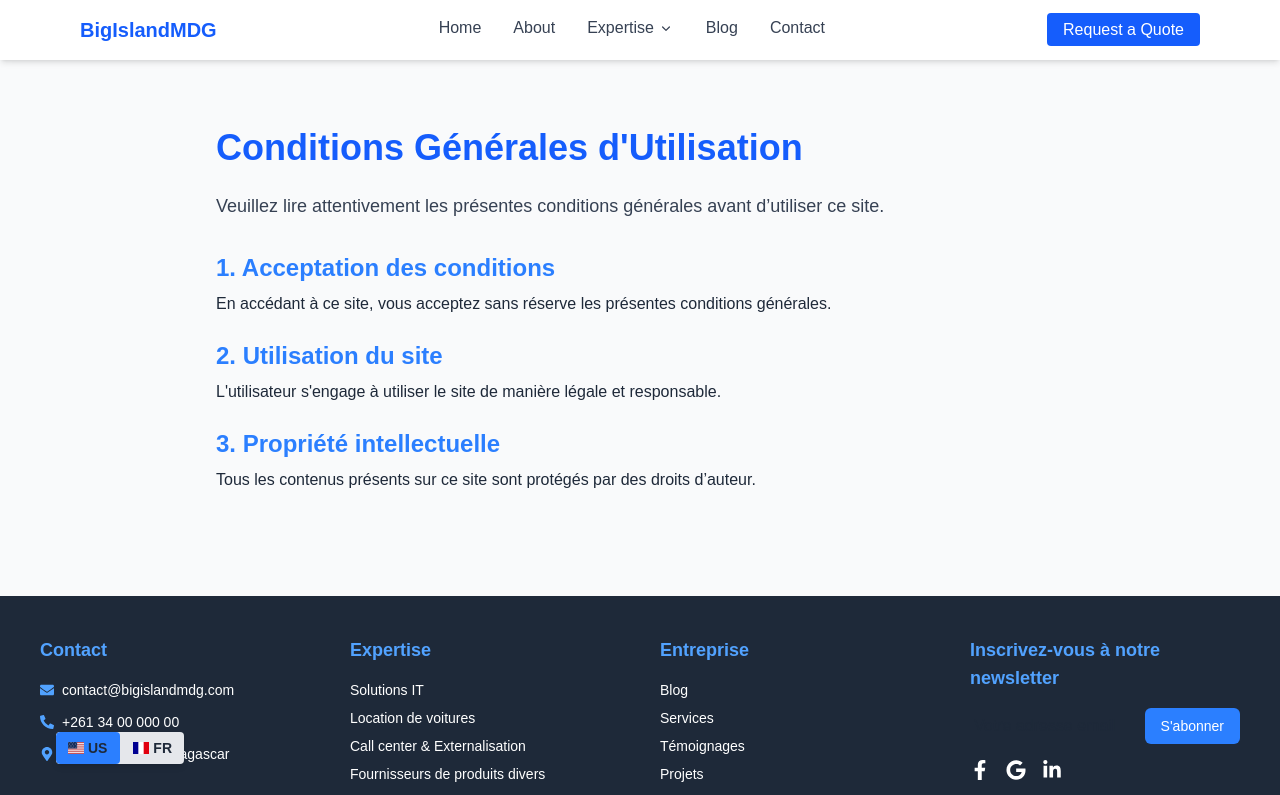
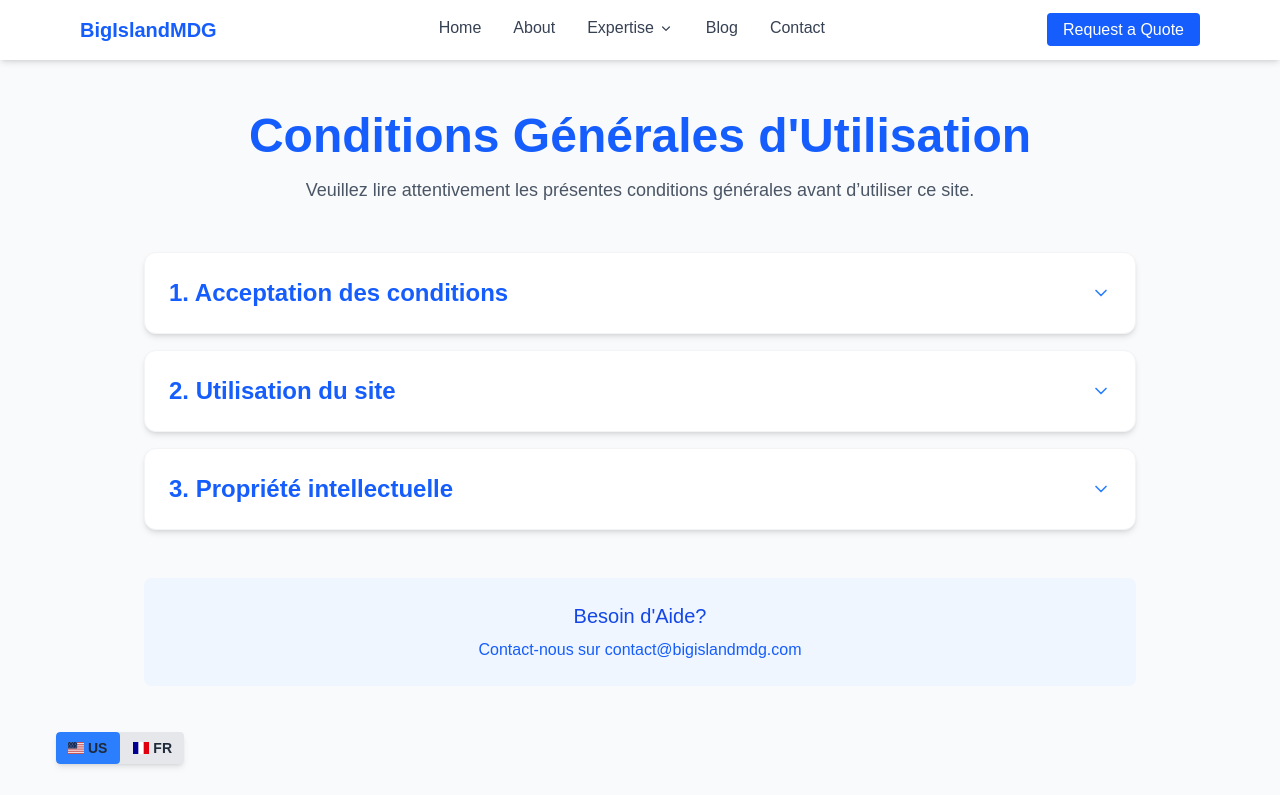
Before and after one commit to bigislandmdg/BigislandWebsite, a Next.js app in the folder bigisland-mdg/: page /cgu in a window 1280 px wide. Shown: the top 795 px of the page. Built offline with nearby package versions, Linux system fonts and the light colour scheme.

Commit message:
bigisland-mdg update 10/06/2025 15:16

```diff
--- a/bigisland-mdg/app/page.tsx
+++ b/bigisland-mdg/app/page.tsx
@@ -34,7 +34,7 @@ export default function Home({ params }: PageProps) {
   return (
     <>
       <Navbar />
-      <main className="mt-21 ">
+      <main className="mt-21">
         <Hero />
          <AboutSection />
          <ServicesSection />
--- a/bigisland-mdg/components/navigation/Footer.tsx
+++ b/bigisland-mdg/components/navigation/Footer.tsx
@@ -15,8 +15,8 @@ export default function Footer() {
   const { t } = useTranslation('common');
 
   return (
-    <footer className="bg-gray-800 text-white py-10 mt-10">
-      <div className="container mx-auto px-4 md:px-10">
+    <footer className="bg-gray-800 text-white py-12 mt-12">
+      <div className="container mx-auto px-4 md:px-12">
         <div className="grid grid-cols-1 md:grid-cols-4 gap-10">
           {/* CONTACT */}
           <div>
--- a/bigisland-mdg/components/screen/CguScreen.tsx
+++ b/bigisland-mdg/components/screen/CguScreen.tsx
@@ -2,10 +2,33 @@
 
 import { useTranslation } from 'react-i18next';
 import Head from 'next/head';
-import { motion } from 'framer-motion';
+import { motion, AnimatePresence } from 'framer-motion';
+import { useState } from 'react';
+import { FiChevronDown, FiChevronUp } from 'react-icons/fi';
 
 export default function CguScreen() {
   const { t } = useTranslation('common');
+  const [expandedSection, setExpandedSection] = useState<number | null>(null);
+
+  const sections = [
+    {
+      title: t('cguPage.sections.section1.title'),
+      content: t('cguPage.sections.section1.content')
+    },
+    {
+      title: t('cguPage.sections.section2.title'),
+      content: t('cguPage.sections.section2.content')
+    },
+    {
+      title: t('cguPage.sections.section3.title'),
+      content: t('cguPage.sections.section3.content')
+    },
+    // Ajoutez d'autres sections si nécessaire
+  ];
+
+  const toggleSection = (index: number) => {
+    setExpandedSection(expandedSection === index ? null : index);
+  };
 
   return (
     <>
@@ -17,53 +40,77 @@ export default function CguScreen() {
         />
       </Head>
 
-      <section id="cgu" className="pt-32 pb-16 px-6 max-w-4xl mx-auto">
-        <motion.h1
-          className="text-4xl font-bold text-blue-600 mb-6"
+      <section id="cgu" className="pt-28 pb-16 px-4 max-w-5xl mx-auto">
+        <motion.div
+          className="text-center mb-12"
           initial={{ opacity: 0, y: -20 }}
           animate={{ opacity: 1, y: 0 }}
           transition={{ duration: 0.6 }}
         >
+          <h1 className="text-4xl md:text-5xl font-bold text-blue-600 mb-4">
             {t('cguPage.title')}
-        </motion.h1>
+          </h1>
+          <p className="text-gray-600 text-lg max-w-2xl mx-auto">
+            {t('cguPage.intro')}
+          </p>
+        </motion.div>
 
-        <motion.p
-          className="text-gray-700 text-lg mb-8"
-          initial={{ opacity: 0, y: -10 }}
-          animate={{ opacity: 1, y: 0 }}
-          transition={{ delay: 0.3, duration: 0.5 }}
-        >
-          {t('cguPage.intro')}
-        </motion.p>
-
-        <div className="space-y-6 text-gray-800">
+        <div className="space-y-4">
+          {sections.map((section, index) => (
             <motion.div
+              key={index}
+              className="bg-white rounded-xl shadow-md overflow-hidden border border-gray-100"
               initial={{ opacity: 0, y: 20 }}
               animate={{ opacity: 1, y: 0 }}
-            transition={{ delay: 0.4 }}
+              transition={{ delay: 0.2 + index * 0.1 }}
+              whileHover={{ scale: 1.01 }}
             >
-            <h2 className="text-2xl font-semibold text-blue-500 mb-2">{t('cguPage.sections.section1.title')}</h2>
-            <p>{t('cguPage.sections.section1.content')}</p>
+              <button
+                className="w-full p-6 text-left flex justify-between items-center focus:outline-none"
+                onClick={() => toggleSection(index)}
+              >
+                <h2 className="text-xl md:text-2xl font-semibold text-blue-600">
+                  {section.title}
+                </h2>
+                {expandedSection === index ? (
+                  <FiChevronUp className="text-blue-500 text-xl" />
+                ) : (
+                  <FiChevronDown className="text-blue-500 text-xl" />
+                )}
+              </button>
+
+              <AnimatePresence>
+                {expandedSection === index && (
+                  <motion.div
+                    initial={{ opacity: 0, height: 0 }}
+                    animate={{ opacity: 1, height: 'auto' }}
+                    exit={{ opacity: 0, height: 0 }}
+                    transition={{ duration: 0.3 }}
+                    className="px-6 pb-6 text-gray-700"
+                  >
+                    <div className="border-t border-gray-200 pt-4">
+                      <p className="leading-relaxed">{section.content}</p>
+                    </div>
                   </motion.div>
+                )}
+              </AnimatePresence>
+            </motion.div>
+          ))}
+        </div>
 
         <motion.div
-            initial={{ opacity: 0, y: 20 }}
-            animate={{ opacity: 1, y: 0 }}
-            transition={{ delay: 0.6 }}
+          className="mt-12 bg-blue-50 rounded-lg p-6 text-center"
+          initial={{ opacity: 0 }}
+          animate={{ opacity: 1 }}
+          transition={{ delay: 1 }}
         >
-            <h2 className="text-2xl font-semibold text-blue-500 mb-2">{t('cguPage.sections.section2.title')}</h2>
-            <p>{t('cguPage.sections.section2.content')}</p>
+          <h3 className="text-xl font-medium text-blue-700 mb-2">
+            {t('cguPage.needHelp') || 'Besoin d\'aide ?'}
+          </h3>
+          <p className="text-blue-600">
+            {t('cguPage.contactUs') || 'Contactez-nous à contact@exemple.com'}
+          </p>
         </motion.div>
-
-          <motion.div
-            initial={{ opacity: 0, y: 20 }}
-            animate={{ opacity: 1, y: 0 }}
-            transition={{ delay: 0.8 }}
-          >
-            <h2 className="text-2xl font-semibold text-blue-500 mb-2">{t('cguPage.sections.section3.title')}</h2>
-            <p>{t('cguPage.sections.section3.content')}</p>
-          </motion.div>
-        </div>
       </section>
     </>
   );
--- a/bigisland-mdg/public/locales/en/common.json
+++ b/bigisland-mdg/public/locales/en/common.json
@@ -411,7 +411,9 @@
       "title": "3. Intellectual Property",
       "content": "All content on this site is protected by copyright laws."
     }
-  }
+  },
+   "needHelp": "Need help?",
+    "contactUs": "Contact us at contact@bigislandmdg.com"
 },
  "form": {
     "fullName": "Full Name",
--- a/bigisland-mdg/public/locales/fr/common.json
+++ b/bigisland-mdg/public/locales/fr/common.json
@@ -409,19 +409,42 @@
       "title": "3. Propriété intellectuelle",
       "content": "Tous les contenus présents sur ce site sont protégés par des droits d’auteur."
     }
-  }
+  },
+   "needHelp": "Besoin d'Aide?",
+    "contactUs": "Contact-nous sur contact@bigislandmdg.com"
 },
  "form": {
     "fullName": "Nom complet",
     "email": "Adresse email",
     "company": "Entreprise",
     "message": "Message",
-    "send": "Envoyer",
+    "subject": "Sujet",
     "fullNameRequired": "Le nom complet est requis",
     "emailRequired": "L'adresse email est requise",
     "invalidEmail": "L'adresse email est invalide",
     "companyRequired": "Le nom de l'entreprise est requis",
-    "messageRequired": "Le message est requis"
+    "messageRequired": "Le message est requis",
+
+    "placeholderName": "Votre nom",
+    "placeholderEmail": "votre@email.com",
+    "placeholderMessage": "Votre message...",
+    "send": "Envoyer le message",
+    "sending": "Envoi en cours...",
+    "scheduleMeeting": "Planifier une réunion",
+    "backToForm": "Retour au formulaire",
+    "ourOffice": "Notre bureau",
+    "successTitle": "Message envoyé !",
+    "successMessage": "Nous avons bien reçu votre message et vous répondrons dans les plus brefs délais.",
+     "tabs": {
+      "form": "Formulaire",
+      "meeting": "Planifier un appel"
+    },
+    "requestType": "Type de demande",
+    "requestTypes": {
+      "general": "Demande générale",
+      "support": "Support technique",
+      "partnership": "Partenariat"
+    }
   },
 
   "modal": {
```
Also changed, not shown: bigisland-mdg/components/section/ContactSection.tsx (+116 -64 lines). Lines whose indentation alone changed are shown as unchanged.
